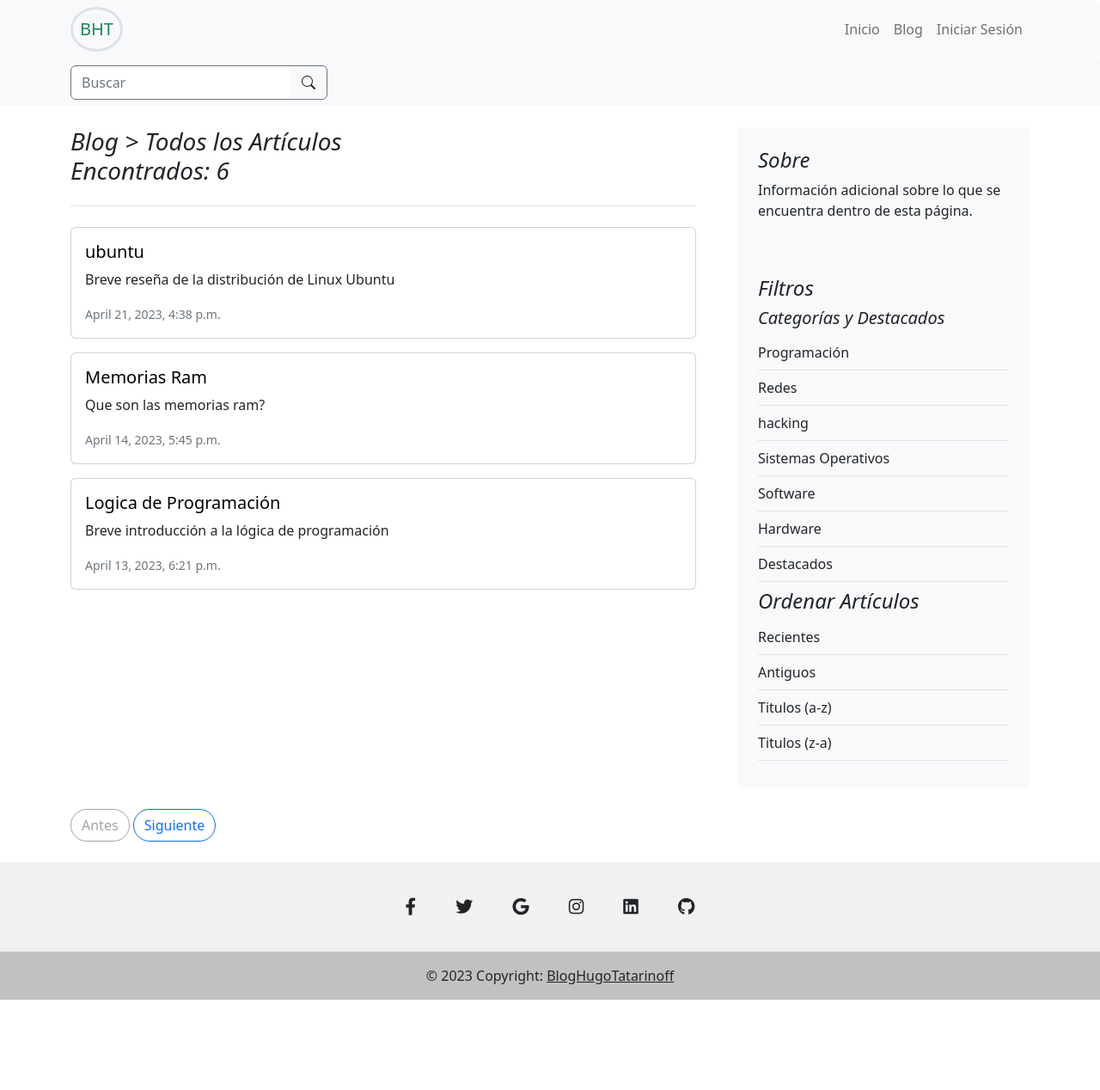
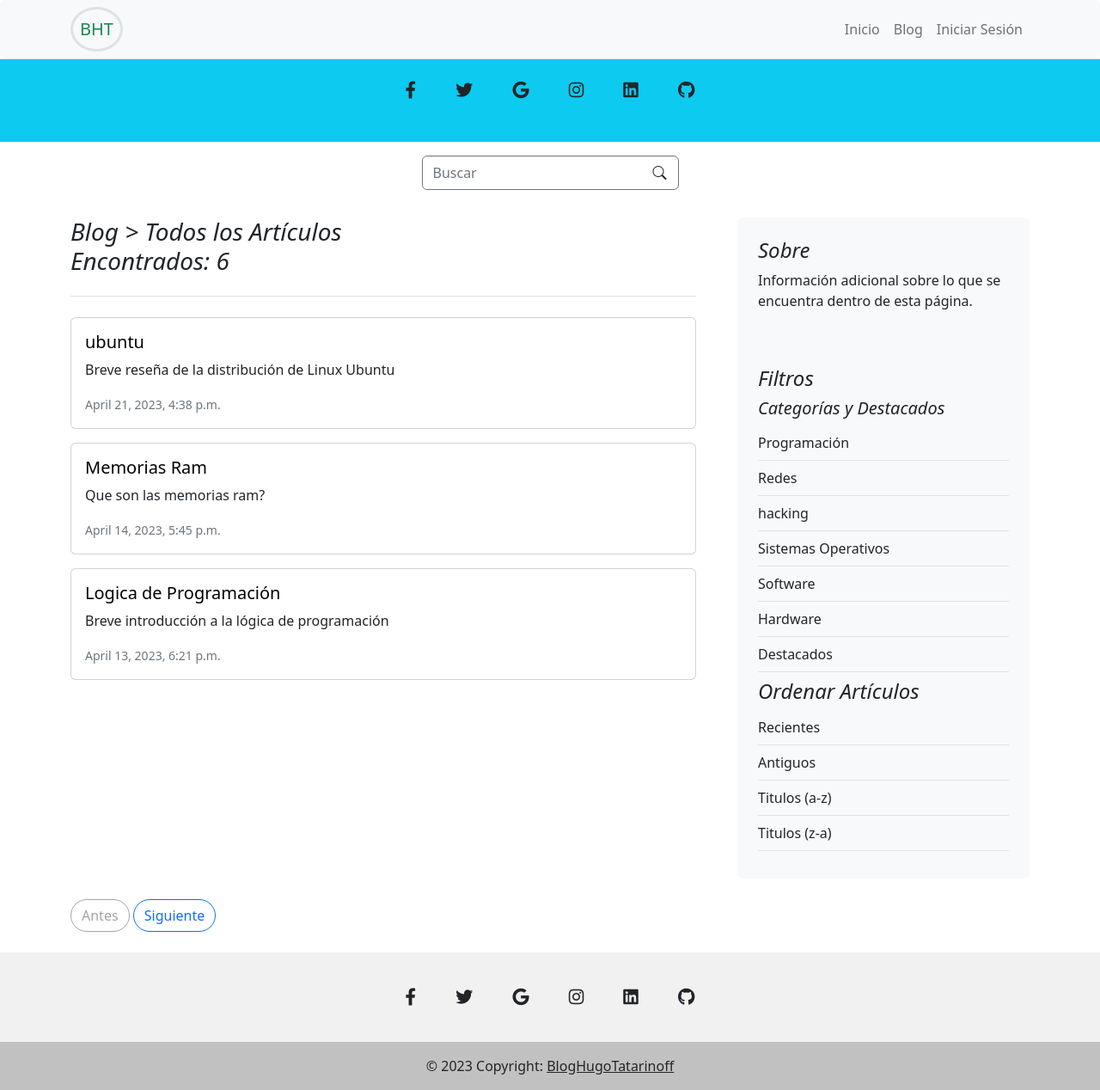
Before and after one commit to hugotata78/Blog, a Django app: page /post/ in a window 1280 px wide. Shown: the whole page at 86% size. Before the commit the page ends 1163 px from the top, so only its background shows below. Run offline with Django 4.2, Linux system fonts and the light colour scheme; data comes from the database, SQL or seed files in the repository; both versions use the stored data as it was after the commit; some libraries are stand-ins or nearby versions.

Commit message:
mejoras diseño

```diff
--- a/templates/base/base.html
+++ b/templates/base/base.html
@@ -14,6 +14,25 @@
                 integrity="sha384-50oBUHEmvpQ+1lW4y57PTFmhCaXp0ML5d60M1M7uH2+nqUivzIebhndOJK28anvf"
                 crossorigin="anonymous">
         <link rel="stylesheet" href="https://cdn.jsdelivr.net/npm/bootstrap-icons@1.10.4/font/bootstrap-icons.css">
+        <style>
+                .nav-scroller {
+                        position: relative;
+                        z-index: 2;
+                        height: 2.75rem;
+                        overflow-y: hidden;
+                }
+
+                .nav-scroller .nav {
+                        display: flex;
+                        flex-wrap: nowrap;
+                        padding-bottom: 1rem;
+                        margin-top: -1px;
+                        overflow-x: auto;
+                        text-align: center;
+                        white-space: nowrap;
+                        -webkit-overflow-scrolling: touch;
+                }
+        </style>
 </head>
 
 <body>
--- a/templates/base/menu.html
+++ b/templates/base/menu.html
@@ -1,5 +1,5 @@
 <header>
-    <nav class="navbar navbar-expand-lg navbar-light bg-light rounded" aria-label="Twelfth navbar example">
+    <nav class="navbar navbar-expand-lg navbar-light bg-light rounded navbar-fixed-top" aria-label="Twelfth navbar example">
         <div class="container">
             <a class="navbar-brand border border-3 rounded-circle p-2" href="/"><span class="text-success">BHT</span></a>
             <button class="navbar-toggler" type="button" data-bs-toggle="collapse" data-bs-target="#navbarsExample08" aria-controls="navbarsExample08" aria-expanded="false" aria-label="Toggle navigation">
@@ -24,7 +24,7 @@
                         <a class="nav-link" href="{% url 'logout' %}">{{user}}</a>
                     </li>
                     <li class="nav-item">
-                        <a class="nav-link" href="{% url 'logout' %}">Cerrar Sesión</a>
+                        <a class="nav-link btn btn-outline-success" href="{% url 'logout' %}">Cerrar Sesión</a>
                     </li>
                 </ul>
                 {% else %}
@@ -44,9 +44,67 @@
             </div>
           </div>
     </nav>
-    <nav class="navbar navbar-expand-lg bg-light">
-        <div class="container">
-            <form class="d-flex border border-secondary rounded" role="search" action="{% url 'blog:search' %}"
+    <div class="container-fluid bg-info text-center border-top p-2">
+        <!-- Section: Social media -->
+        <section class="mb-4">
+          <!-- Facebook -->
+          <a
+            class="btn btn-link btn-floating btn-lg text-dark m-1"
+            href="#!"
+            role="button"
+            data-mdb-ripple-color="dark"
+            ><i class="fab fa-facebook-f"></i
+          ></a>
+
+          <!-- Twitter -->
+          <a
+            class="btn btn-link btn-floating btn-lg text-dark m-1"
+            href="#!"
+            role="button"
+            data-mdb-ripple-color="dark"
+            ><i class="fab fa-twitter"></i
+          ></a>
+
+          <!-- Google -->
+          <a
+            class="btn btn-link btn-floating btn-lg text-dark m-1"
+            href="#!"
+            role="button"
+            data-mdb-ripple-color="dark"
+            ><i class="fab fa-google"></i
+          ></a>
+
+          <!-- Instagram -->
+          <a
+            class="btn btn-link btn-floating btn-lg text-dark m-1"
+            href="#!"
+            role="button"
+            data-mdb-ripple-color="dark"
+            ><i class="fab fa-instagram"></i
+          ></a>
+
+          <!-- Linkedin -->
+          <a
+            class="btn btn-link btn-floating btn-lg text-dark m-1"
+            href="#!"
+            role="button"
+            data-mdb-ripple-color="dark"
+            ><i class="fab fa-linkedin"></i
+          ></a>
+          <!-- Github -->
+          <a
+            class="btn btn-link btn-floating btn-lg text-dark m-1"
+            href="#!"
+            role="button"
+            data-mdb-ripple-color="dark"
+            ><i class="fab fa-github"></i
+          ></a>
+        </section>
+        <!-- Section: Social media -->
+      </div>
+    <nav class="navbar navbar-expand-lg bg-transparent m-2">
+        <div class="container d-flex justify-content-md-center">
+            <form class="d-flex border border-secondary rounded m-auto" role="search" action="{% url 'blog:search' %}"
                 method="get">
                 <input name="search" class="form-control border-0 shadow-none" type="search" placeholder="Buscar"
                     aria-label="Search">
```
Also changed, not shown: templates/blog/featured.html (+11 -33 lines), templates/blog/home_page.html (+0 -7 lines), db.sqlite3.
